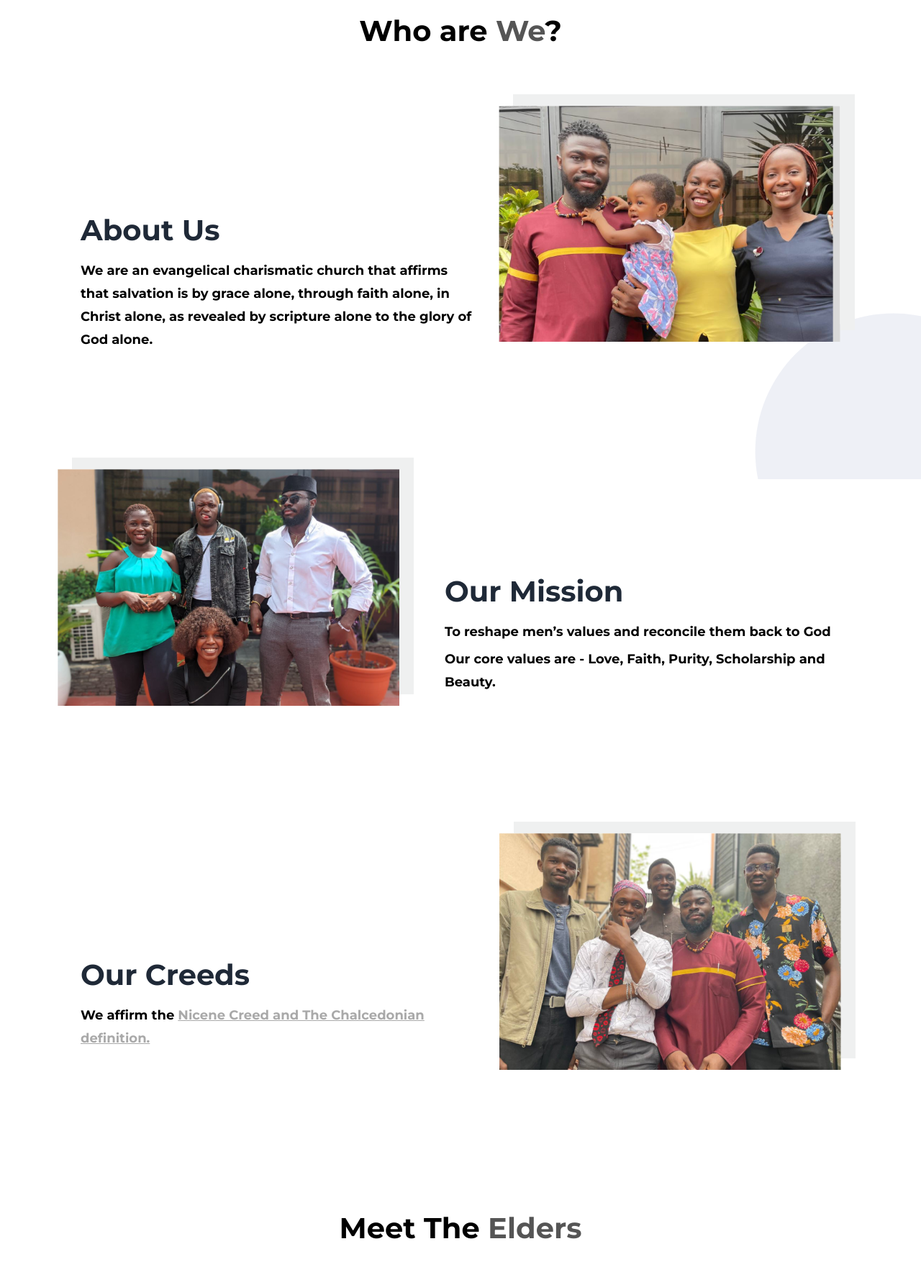
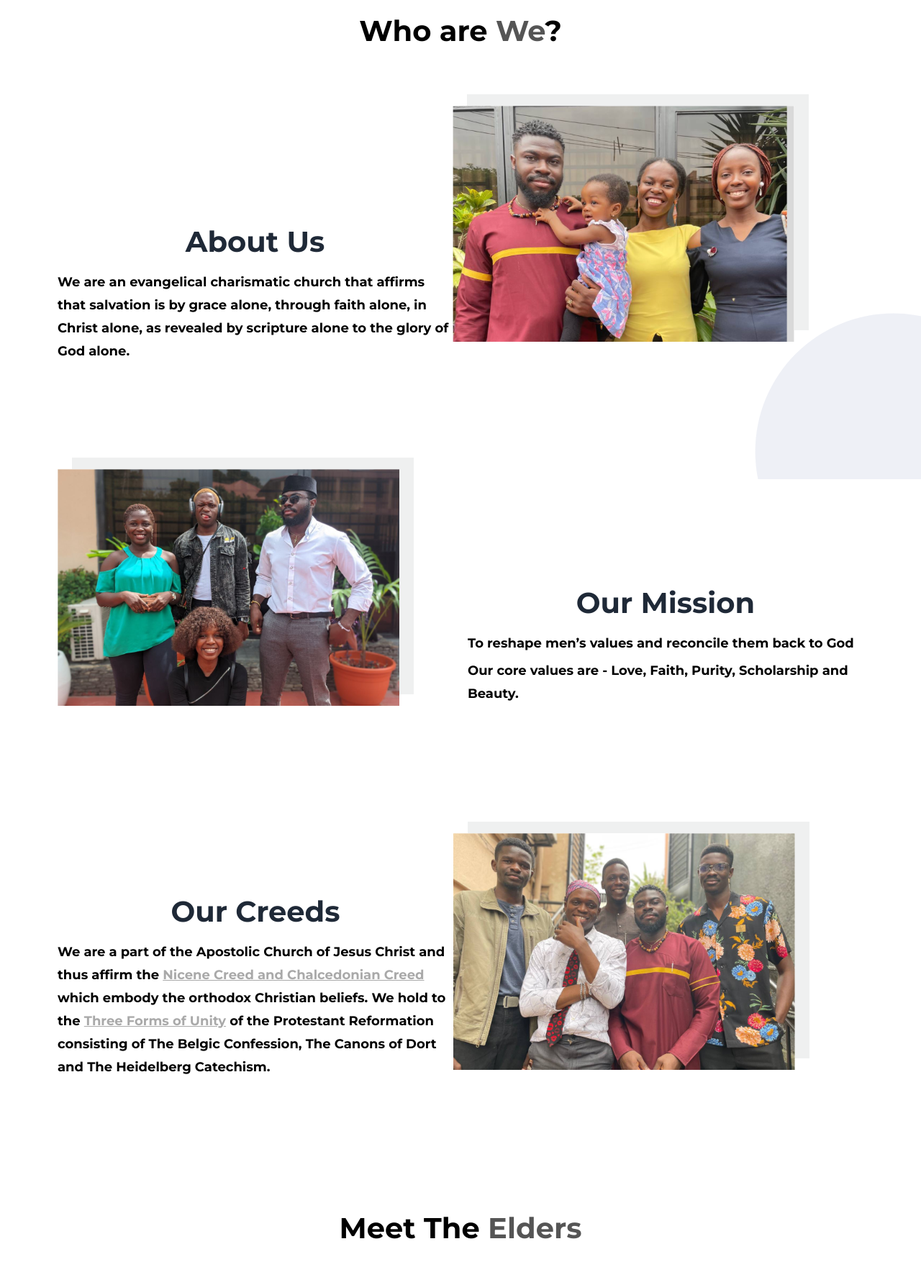
Before and after one commit to TEC-website/TEC-website, a Django app: page /about/ in a window 1280 px wide. Shown: the part 134-1920 px from the top of the page at 72% size. Run offline with Django 5.2, Linux system fonts and the light colour scheme; some libraries are stand-ins or nearby versions.

Commit message:
update the creeds

```diff
--- a/static/about.css
+++ b/static/about.css
@@ -34,13 +34,9 @@
 .home-main-section .call-to-action {
   display: flex;
   flex-direction: column;
-  align-items: flex-start;
-  margin: 2rem;
+  align-items: center;
+  margin-top: 2rem;
   align-self: center;
-}
-
-#call-xyz {
-  height: 120px;
 }
 
 @media (max-width: 900px) {
@@ -516,7 +512,7 @@ ul li a:hover {
     width: 226px;
     height: 80px;
     padding-bottom: 90px;
-
+    text-align: center;
   }
 
   .subtitle-ii {
@@ -528,6 +524,7 @@ ul li a:hover {
     margin-bottom: 0.5rem;
     width: 244px;
     height: 90px;
+    text-align: center;
   }
 
   .subtitle-iix {
@@ -539,6 +536,7 @@ ul li a:hover {
     margin-bottom: 0.5rem;
     width: 244px;
     height: 10px;
+    text-align: center;
   }
 
   .subtitle-iii {
@@ -549,6 +547,7 @@ ul li a:hover {
     font-size: 14px;
     margin-bottom: 3.2rem;
     width: 244px;
+    text-align: center;
   }
 
 }
--- a/static/style.css
+++ b/static/style.css
@@ -223,7 +223,6 @@ body {
         display: flex;
         flex-direction: column;
         width: fit-content;
-        width: min-content;
     }
 }
 
--- a/templates/about.html
+++ b/templates/about.html
@@ -66,10 +66,13 @@
             </div>
         </section>
         <section class="home-main-section" id="main-sec">
-            <div class="call-to-action" id="call-xyz">
+            <div class="call-to-action">
                 <h1 class="title">Our Creeds</h1>
-                <span class="subtitle-iii">We affirm the <a class="reg-link" href="{% url 'creeds' %}">Nicene Creed and
-                        The Chalcedonian definition.</a>
+                <span class="subtitle-iii">
+                    We are a part of the Apostolic Church of Jesus Christ and thus affirm the <a class="reg-link" href="{% url 'creeds' %}">Nicene Creed and
+Chalcedonian Creed</a> which embody the orthodox Christian beliefs. We hold to the <a class="reg-link" href={% static 'assets/TEC Confession, Catechism and Creeds.pdf'%} download>Three Forms of
+Unity</a> of the Protestant Reformation consisting of The Belgic Confession, The Canons of Dort and The
+Heidelberg Catechism.
                 </span>
             </div>
             <div class="img-wrapper" id="img-tst">
--- a/templates/resource.html
+++ b/templates/resource.html
@@ -5,7 +5,7 @@
 <head>
   <meta charset="UTF-8">
   <meta name="viewport" content="width=device-width, initial-scale=1.0">
-  <title>Document</title>
+  <title>This Excellent Church</title>
   <link rel="stylesheet" href="https://cdnjs.cloudflare.com/ajax/libs/font-awesome/4.7.0/css/font-awesome.min.css">
   <link href="https://cdn.jsdelivr.net/npm/bootstrap@5.3.2/dist/css/bootstrap.min.css" rel="stylesheet"
     integrity="sha384-T3c6CoIi6uLrA9TneNEoa7RxnatzjcDSCmG1MXxSR1GAsXEV/Dwwykc2MPK8M2HN" crossorigin="anonymous" />
```
Also changed, not shown: templates/contact-us.html (+5 -7 lines), 1 other file.
